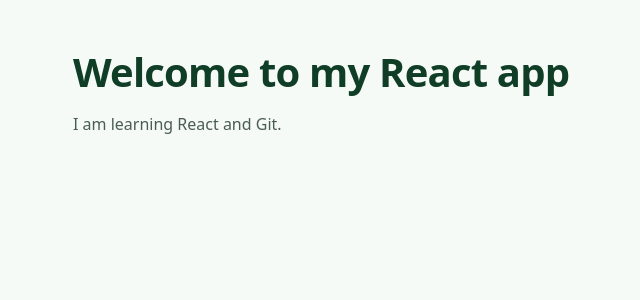
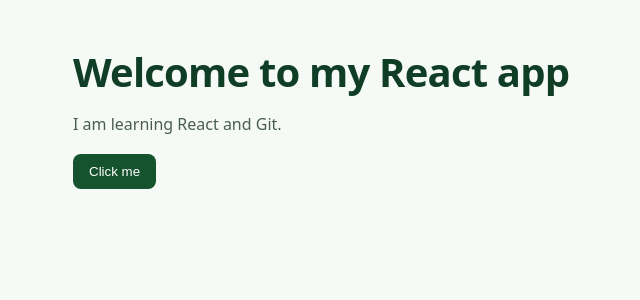
Before and after one commit to ranaumar9276-umar/react-practice, a React (Vite) app: page / in a window 1280 px wide. Shown: the top 300 px of the page, without its empty margins (215-855 px from the left). Built offline with nearby package versions, Linux system fonts and the light colour scheme.

Commit message:
Use Button component

```diff
--- a/src/App.jsx
+++ b/src/App.jsx
@@ -1,10 +1,13 @@
+import Button from "./Button";
+
 function App() {
   return (
     <main className="page">
       <h1>Welcome to my React app</h1>
       <p>I am learning React and Git.</p>
+      <Button label="Click me" />
     </main>
-  )
+  );
 }
 
-export default App
+export default App;
```
